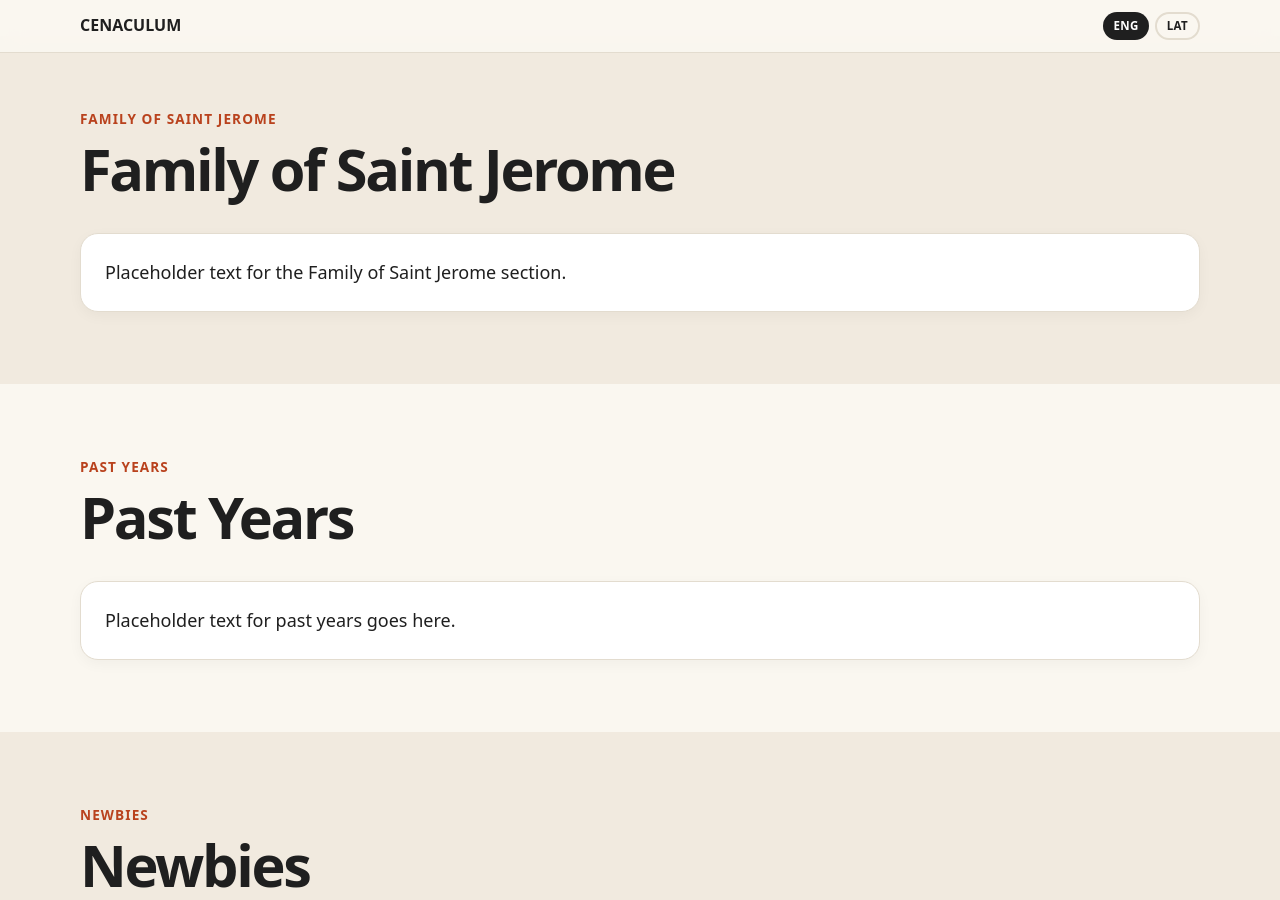
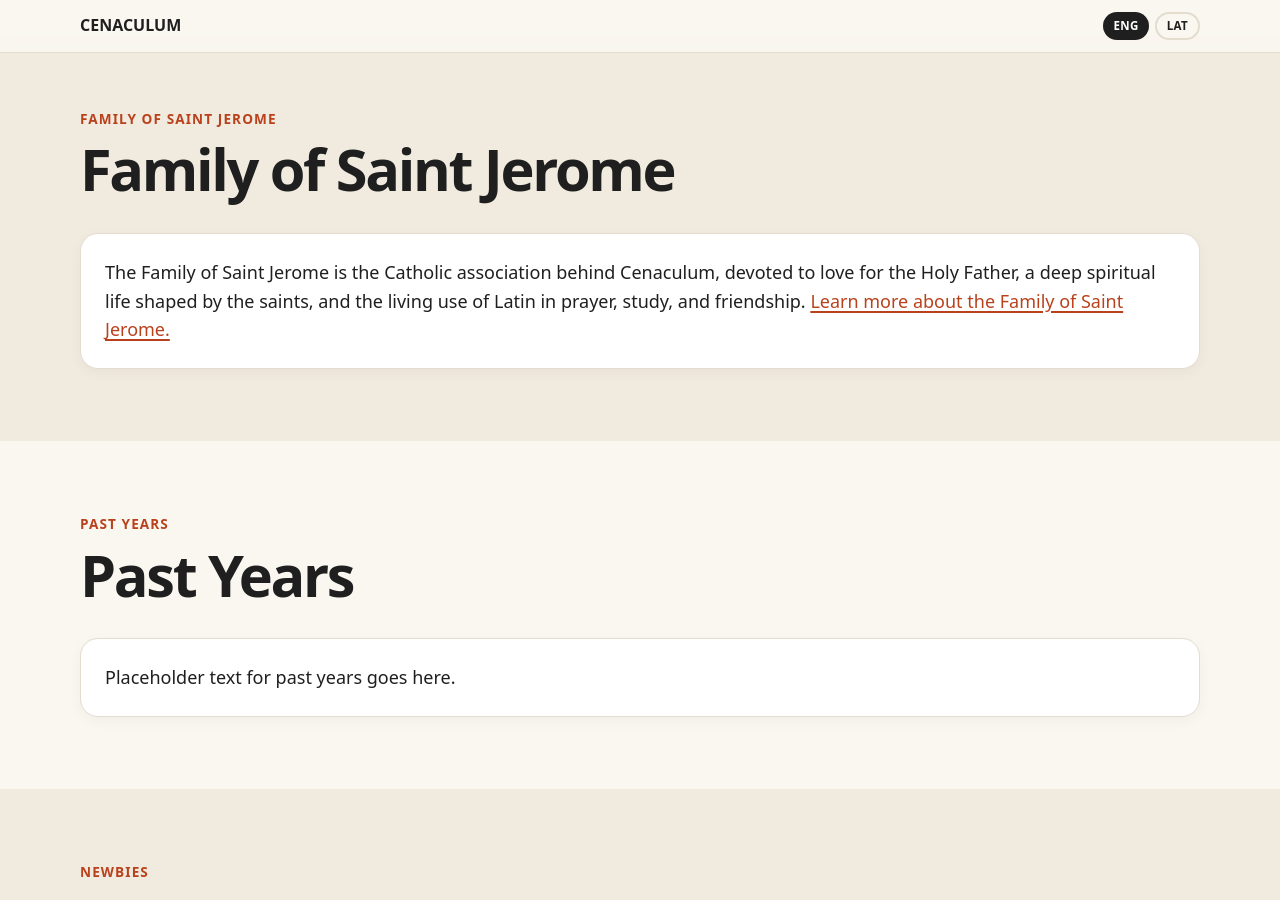
Before and after one commit to JacobTerneus1/cenaculum, a Jekyll site: the page built from index.html, in a window 1280 px wide and 900 px high, scrolled down 2882 px. Built offline with Jekyll 4.4.1, drawn with Linux system fonts in a browser that asks for light colours.

Commit message:
add Family of Saint Jerome summary to homepage

```diff
--- a/index.html
+++ b/index.html
@@ -422,7 +422,7 @@
       </div>
 
       <div class="card">
-        <p>Placeholder text for the Family of Saint Jerome section.</p>
+        <p>The Family of Saint Jerome is the Catholic association behind Cenaculum, devoted to love for the Holy Father, a deep spiritual life shaped by the saints, and the living use of Latin in prayer, study, and friendship. <a href="{{ '/family-saint-jerome/' | relative_url }}">Learn more about the Family of Saint Jerome.</a></p>
       </div>
     </div>
 
@@ -433,7 +433,7 @@
       </div>
 
       <div class="card">
-        <p>Hic ponetur textus ad familiam Sancti Hieronimi pertinens.</p>
+        <p>Familia Sancti Hieronimi est consociatio Catholica ex qua Cenaculum oritur, quae amore erga Summum Pontificem, vita spirituali secundum Sanctos formata, atque vivo usu linguae Latinae in oratione, studio, et amicitia distinguitur. <a href="{{ '/family-saint-jerome/' | relative_url }}">Plura de Familia Sancti Hieronimi lege.</a></p>
       </div>
     </div>
   </div>
```
